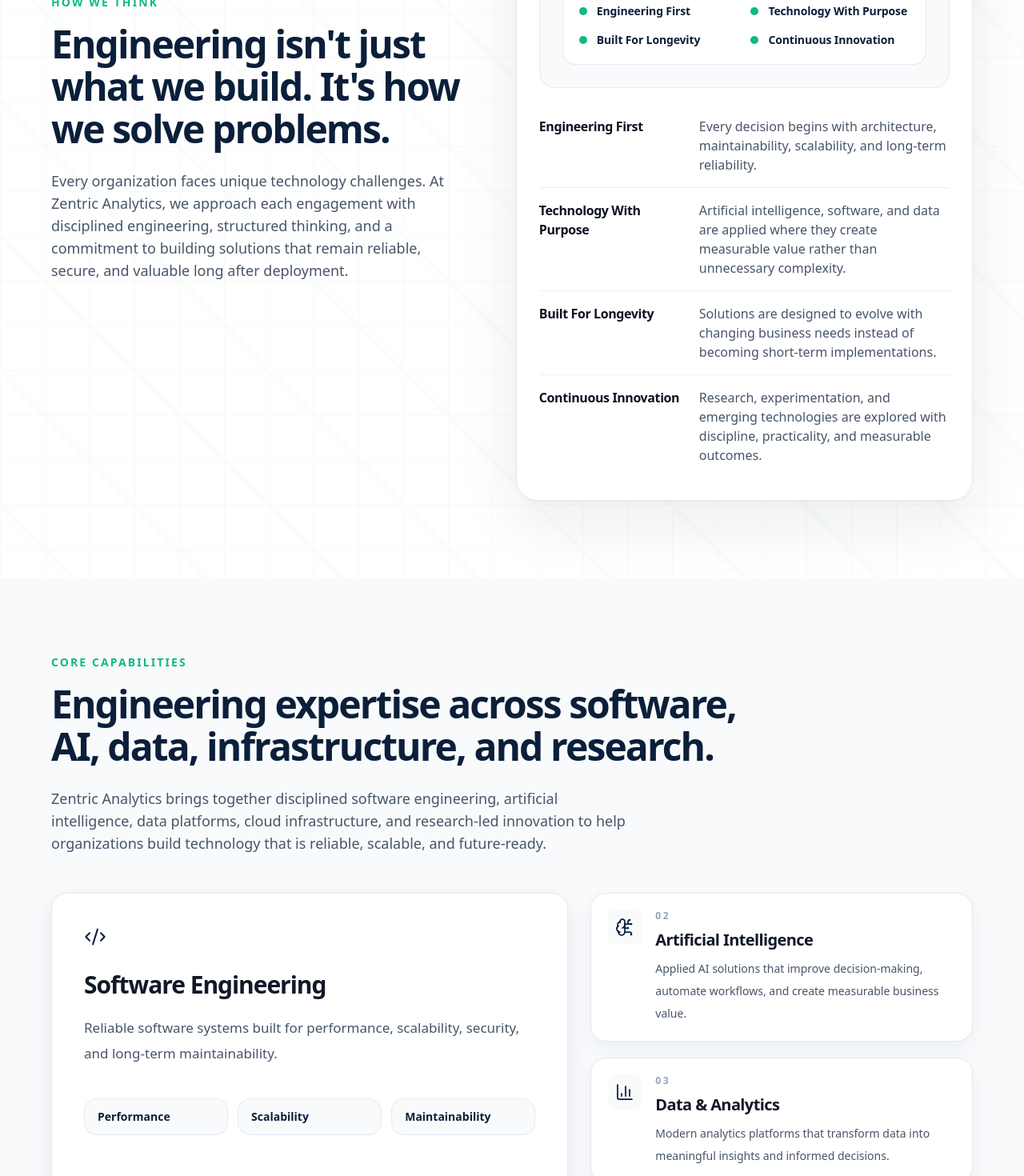
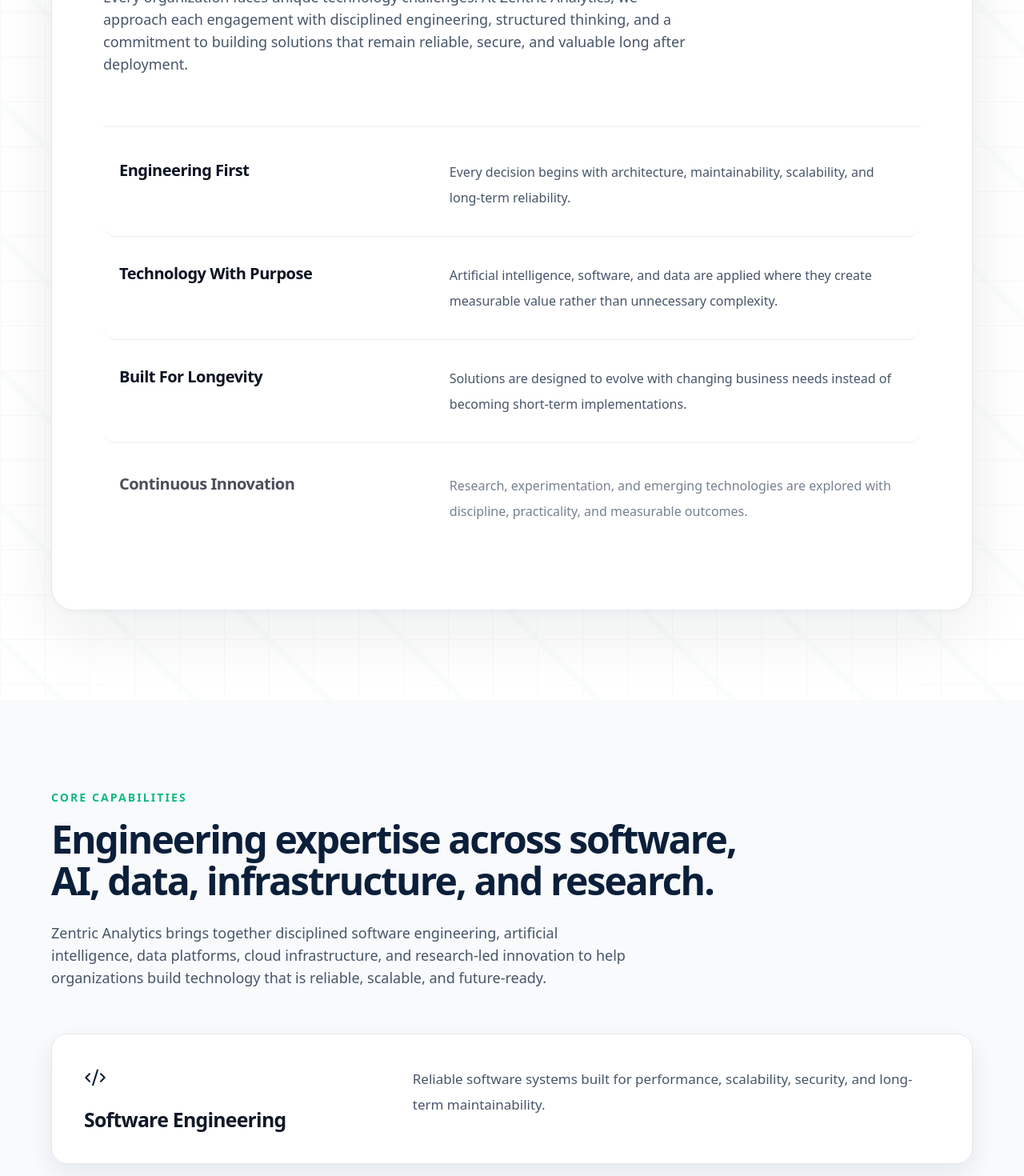
Before and after one commit to Zentric-Analytics/Zentricanalytics.com, a Next.js app: page / in a window 1280 px wide. Shown: the part 1180-2650 px from the top of the page at 80% size. Built offline with nearby package versions, Linux system fonts and the light colour scheme.

Commit message:
Revert "Redesign homepage section architecture"
This reverts commit 2a8ba6c5ae324197909186cddec1c007ae5dfbbb.

```diff
--- a/src/app/page.tsx
+++ b/src/app/page.tsx
@@ -199,62 +199,48 @@ export default function Home() {
         </div>
       </section>
 
-      <section className="philosophy-section relative isolate overflow-hidden bg-white px-4 py-16 sm:px-6 sm:py-20 lg:py-24" aria-labelledby="how-we-think-heading">
+      <section className="philosophy-section relative isolate overflow-hidden bg-white px-4 py-16 sm:px-6 sm:py-20 lg:py-28" aria-labelledby="how-we-think-heading">
         <div className="pointer-events-none absolute inset-0 -z-10 opacity-[0.025] [background-image:linear-gradient(rgba(15,23,42,0.95)_1px,transparent_1px),linear-gradient(90deg,rgba(15,23,42,0.95)_1px,transparent_1px),linear-gradient(45deg,transparent_48%,rgba(16,185,129,0.9)_49%,rgba(16,185,129,0.9)_51%,transparent_52%)] [background-size:56px_56px,56px_56px,168px_168px]" aria-hidden="true" />
-        <div className="mx-auto grid max-w-6xl items-center gap-10 lg:grid-cols-[minmax(0,0.95fr)_minmax(24rem,1.05fr)] lg:gap-16">
-          <div className="editorial-reveal editorial-reveal-1">
+        <div className="pointer-events-none absolute inset-x-0 top-0 -z-10 h-32 bg-gradient-to-b from-white/60 to-transparent" aria-hidden="true" />
+        <div className="editorial-reveal editorial-reveal-4 mx-auto max-w-6xl rounded-[1.65rem] border border-[#E5E7EB] bg-white px-7 py-12 text-left shadow-[0_26px_80px_rgba(15,23,42,0.08),0_2px_10px_rgba(15,23,42,0.035)] sm:rounded-[1.75rem] sm:px-11 sm:py-16 lg:px-16 lg:py-20">
           <SectionHeader
-              align="left"
+            className="editorial-reveal editorial-reveal-1"
             eyebrow="HOW WE THINK"
             heading={<>Engineering isn&apos;t just what we build. It&apos;s how we solve problems.</>}
             headingId="how-we-think-heading"
             description="Every organization faces unique technology challenges. At Zentric Analytics, we approach each engagement with disciplined engineering, structured thinking, and a commitment to building solutions that remain reliable, secure, and valuable long after deployment."
           />
+
+          <div className="mt-12 border-t border-slate-200/70 pt-2 sm:mt-14 lg:mt-16">
+            <div className="philosophy-row editorial-reveal editorial-reveal-5 border-b border-slate-200/70 px-4 py-7 sm:grid sm:grid-cols-[minmax(11rem,0.76fr)_minmax(0,1.24fr)] sm:gap-10 sm:px-5 sm:py-8 lg:gap-16">
+              <h3 className="text-[1.08rem] font-bold tracking-[-0.025em] text-ink sm:text-xl">Engineering First</h3>
+              <p className="mt-3 text-base leading-8 text-slate-600 sm:mt-0">
+                Every decision begins with architecture, maintainability, scalability, and long-term reliability.
+              </p>
             </div>
-
-          <div className="editorial-reveal editorial-reveal-4 rounded-[1.65rem] border border-[#E5E7EB] bg-white p-5 shadow-[0_26px_80px_rgba(15,23,42,0.08),0_2px_10px_rgba(15,23,42,0.035)] sm:p-7">
-            <div className="rounded-[1.25rem] border border-slate-200/80 bg-[#F8FAFC] p-5 sm:p-7">
-              <div className="grid gap-4 sm:grid-cols-[1fr_auto_1fr] sm:items-center">
-                <div className="rounded-2xl border border-slate-200 bg-white p-4">
-                  <p className="text-xs font-bold uppercase tracking-[0.24em] text-[#10B981]">Inputs</p>
-                  <p className="mt-3 text-sm leading-6 text-slate-600">Requirements, constraints, risk, operations</p>
+            <div className="philosophy-row editorial-reveal editorial-reveal-6 border-b border-slate-200/70 px-4 py-7 sm:grid sm:grid-cols-[minmax(11rem,0.76fr)_minmax(0,1.24fr)] sm:gap-10 sm:px-5 sm:py-8 lg:gap-16">
+              <h3 className="text-[1.08rem] font-bold tracking-[-0.025em] text-ink sm:text-xl">Technology With Purpose</h3>
+              <p className="mt-3 text-base leading-8 text-slate-600 sm:mt-0">
+                Artificial intelligence, software, and data are applied where they create measurable value rather than unnecessary complexity.
+              </p>
             </div>
-                <div className="hidden h-px w-14 bg-[#10B981]/50 sm:block" aria-hidden="true" />
-                <div className="rounded-2xl border border-slate-200 bg-white p-4">
-                  <p className="text-xs font-bold uppercase tracking-[0.24em] text-[#10B981]">Systems</p>
-                  <p className="mt-3 text-sm leading-6 text-slate-600">Architecture, interfaces, quality gates</p>
+            <div className="philosophy-row editorial-reveal editorial-reveal-7 border-b border-slate-200/70 px-4 py-7 sm:grid sm:grid-cols-[minmax(11rem,0.76fr)_minmax(0,1.24fr)] sm:gap-10 sm:px-5 sm:py-8 lg:gap-16">
+              <h3 className="text-[1.08rem] font-bold tracking-[-0.025em] text-ink sm:text-xl">Built For Longevity</h3>
+              <p className="mt-3 text-base leading-8 text-slate-600 sm:mt-0">
+                Solutions are designed to evolve with changing business needs instead of becoming short-term implementations.
+              </p>
             </div>
-              </div>
-              <div className="mx-auto my-4 h-10 w-px bg-[#10B981]/50" aria-hidden="true" />
-              <div className="rounded-2xl border border-[#0B1F3A]/10 bg-white p-5">
-                <div className="grid gap-4 sm:grid-cols-2">
-                  {['Engineering First', 'Technology With Purpose', 'Built For Longevity', 'Continuous Innovation'].map((principle) => (
-                    <div className="flex items-center gap-3" key={principle}>
-                      <span className="h-2.5 w-2.5 rounded-full bg-[#10B981]" aria-hidden="true" />
-                      <span className="text-sm font-bold tracking-[-0.01em] text-[#0B1F3A]">{principle}</span>
-                    </div>
-                  ))}
-                </div>
-              </div>
-            </div>
-            <div className="mt-5 divide-y divide-slate-200/70">
-              {[
-                ['Engineering First', 'Every decision begins with architecture, maintainability, scalability, and long-term reliability.'],
-                ['Technology With Purpose', 'Artificial intelligence, software, and data are applied where they create measurable value rather than unnecessary complexity.'],
-                ['Built For Longevity', 'Solutions are designed to evolve with changing business needs instead of becoming short-term implementations.'],
-                ['Continuous Innovation', 'Research, experimentation, and emerging technologies are explored with discipline, practicality, and measurable outcomes.'],
-              ].map(([title, description]) => (
-                <div className="grid gap-2 py-4 sm:grid-cols-[11rem_1fr] sm:gap-6" key={title}>
-                  <h3 className="text-base font-bold tracking-[-0.025em] text-ink">{title}</h3>
-                  <p className="text-sm leading-7 text-slate-600 sm:text-base">{description}</p>
-                </div>
-              ))}
+            <div className="philosophy-row editorial-reveal editorial-reveal-8 px-4 py-7 sm:grid sm:grid-cols-[minmax(11rem,0.76fr)_minmax(0,1.24fr)] sm:gap-10 sm:px-5 sm:py-8 lg:gap-16">
+              <h3 className="text-[1.08rem] font-bold tracking-[-0.025em] text-ink sm:text-xl">Continuous Innovation</h3>
+              <p className="mt-3 text-base leading-8 text-slate-600 sm:mt-0">
+                Research, experimentation, and emerging technologies are explored with discipline, practicality, and measurable outcomes.
+              </p>
             </div>
           </div>
         </div>
       </section>
 
-      <section className="bg-[#F8FAFC] px-4 py-16 sm:px-6 sm:py-20 lg:py-24" aria-labelledby="core-capabilities-heading">
+      <section className="bg-[#F8FAFC] px-4 py-16 sm:px-6 sm:py-20 lg:py-28" aria-labelledby="core-capabilities-heading">
         <div className="mx-auto max-w-6xl">
           <SectionHeader
             eyebrow="CORE CAPABILITIES"
@@ -263,64 +249,69 @@ export default function Home() {
             description="Zentric Analytics brings together disciplined software engineering, artificial intelligence, data platforms, cloud infrastructure, and research-led innovation to help organizations build technology that is reliable, scalable, and future-ready."
           />
 
-          <div className="mt-12 grid gap-6 lg:grid-cols-[minmax(0,1.15fr)_minmax(21rem,0.85fr)] lg:gap-7">
-            <DesignSystemCard as={Link} className="core-capability-card" href="/services" interactive variant="featured">
-              <CodeXml aria-hidden="true" className="size-7 text-[#0B1F3A] transition-colors duration-200 group-hover:text-[#10B981]" strokeWidth={1.75} />
-              <h3 className="mt-7 text-2xl font-bold leading-[1.15] tracking-[-0.035em] text-[#111827] sm:text-3xl">Software Engineering</h3>
-              <p className="mt-5 max-w-2xl text-base leading-8 text-[#475569] sm:text-[1.0625rem]">Reliable software systems built for performance, scalability, security, and long-term maintainability.</p>
-              <div className="mt-10 grid gap-3 sm:grid-cols-3">
-                {['Performance', 'Scalability', 'Maintainability'].map((item) => (
-                  <div className="rounded-2xl border border-slate-200/80 bg-[#F8FAFC] px-4 py-3 text-sm font-bold text-[#0B1F3A]" key={item}>{item}</div>
-                ))}
+          <div className="mt-12 grid items-stretch gap-6 md:grid-cols-2 lg:mt-14 lg:gap-7">
+            {capabilities.map((capability) => (
+              <DesignSystemCard
+                as={Link}
+                className={`core-capability-card ${capability.featured ? 'md:col-span-2' : ''}`}
+                href="/services"
+                interactive
+                key={capability.title}
+                variant={capability.featured ? 'featured' : 'capability'}
+              >
+                <div className={`flex h-full w-full flex-col ${capability.featured ? 'lg:grid lg:grid-cols-[0.72fr_1.28fr] lg:gap-10' : ''}`}>
+                  <div>
+                    <capability.Icon
+                      aria-hidden="true"
+                      className="size-6 text-[#0B1F3A] transition-colors duration-200 ease-out group-hover:text-[#10B981] group-focus-visible:text-[#10B981] sm:size-7"
+                      strokeWidth={1.75}
+                    />
+                    <h3 className="mt-6 text-[1.375rem] font-bold leading-[1.18] tracking-[-0.03em] text-[#111827] sm:text-[1.55rem]">
+                      {capability.title}
+                    </h3>
+                  </div>
+                  <div className={`flex flex-1 flex-col ${capability.featured ? 'mt-6 lg:mt-0' : 'mt-6'}`}>
+                    <p className="max-w-2xl text-base leading-8 text-[#475569] sm:text-[1.0625rem] sm:leading-8">
+                      {capability.description}
+                    </p>
+                  </div>
                 </div>
               </DesignSystemCard>
-            <div className="grid gap-5">
-              {capabilities.filter((capability) => capability.title !== 'Software Engineering').map((capability, index) => (
-                <Link className="group grid gap-4 rounded-[20px] border border-[#E5E7EB] bg-white p-5 shadow-[0_8px_24px_rgba(11,31,58,0.05)] transition hover:border-[#10B981]/55 sm:grid-cols-[auto_1fr]" href="/services" key={capability.title}>
-                  <div className="flex size-11 items-center justify-center rounded-[11px] bg-[#F8FAFC]">
-                    <capability.Icon aria-hidden="true" className="size-6 text-[#0B1F3A] transition-colors group-hover:text-[#10B981]" strokeWidth={1.75} />
-                  </div>
-                  <div>
-                    <p className="text-xs font-bold uppercase tracking-[0.22em] text-slate-400">0{index + 2}</p>
-                    <h3 className="mt-2 text-xl font-bold tracking-[-0.03em] text-[#111827]">{capability.title}</h3>
-                    <p className="mt-2 text-sm leading-7 text-[#475569]">{capability.description}</p>
-                  </div>
-                </Link>
             ))}
-            </div>
           </div>
         </div>
       </section>
 
-      <section className="bg-white px-4 py-16 sm:px-6 sm:py-20 lg:py-24" aria-labelledby="why-choose-heading">
+      <section className="bg-white px-4 py-16 sm:px-6 sm:py-20 lg:py-28" aria-labelledby="why-choose-heading">
         <div className="mx-auto max-w-6xl">
-          <div className="grid gap-10 lg:grid-cols-[minmax(20rem,0.82fr)_minmax(0,1.18fr)] lg:gap-14">
           <SectionHeader
-              align="left"
             eyebrow="WHY CHOOSE ZENTRIC ANALYTICS"
             heading="Built for organizations that need technology they can depend on."
             headingId="why-choose-heading"
             description="Zentric Analytics combines disciplined engineering, responsible technology adoption, and long-term architectural thinking to help organizations build systems that remain reliable beyond launch."
           />
-            <div className="divide-y divide-[#E5E7EB] border-y border-[#E5E7EB]">
+
+          <div className="mt-12 grid items-stretch gap-6 md:grid-cols-2 lg:mt-14 lg:gap-7">
             {trustPrinciples.map((principle) => (
-                <article className="group grid gap-4 py-6 sm:grid-cols-[4.5rem_1fr] sm:gap-6" key={principle.number}>
-                  <div className="flex items-start gap-3 sm:block">
-                    <span className="text-xs font-bold tracking-[0.24em] text-[#10B981]">{principle.number}</span>
-                    <principle.Icon aria-hidden="true" className="mt-0 size-6 text-[#0B1F3A] transition-colors group-hover:text-[#10B981] sm:mt-5 sm:size-7" strokeWidth={1.75} />
-                  </div>
-                  <div>
-                    <h3 className="text-xl font-bold leading-[1.2] tracking-[-0.03em] text-[#111827] sm:text-2xl">{principle.title}</h3>
-                    <p className="mt-3 max-w-[42rem] text-base leading-[1.7] text-[#475569] sm:text-[1.0625rem]">{principle.description}</p>
-                  </div>
-                </article>
+              <DesignSystemCard className="trust-principle-card" interactive key={principle.number} variant="standard">
+                <principle.Icon
+                  aria-hidden="true"
+                  className="size-6 shrink-0 text-[#0B1F3A] transition-colors duration-200 ease-out group-hover:text-[#10B981] sm:size-7"
+                  strokeWidth={1.75}
+                />
+                <h3 className="mt-6 max-w-[34rem] text-[1.375rem] font-bold leading-[1.2] tracking-[-0.03em] text-[#111827] sm:text-2xl">
+                  {principle.title}
+                </h3>
+                <p className="mt-4 max-w-[36rem] text-base leading-[1.7] text-[#475569] sm:text-[1.0625rem]">
+                  {principle.description}
+                </p>
+              </DesignSystemCard>
             ))}
-            </div>
           </div>
         </div>
       </section>
 
-      <section className="bg-[#F8FAFC] px-4 py-16 sm:px-6 sm:py-20 lg:py-24" aria-labelledby="engineering-process-heading">
+      <section className="bg-[#F8FAFC] px-4 py-16 sm:px-6 sm:py-20 lg:py-28" aria-labelledby="engineering-process-heading">
         <div className="mx-auto max-w-6xl">
           <SectionHeader
             eyebrow="ENGINEERING PROCESS"
@@ -329,18 +320,26 @@ export default function Home() {
             description="Every engagement follows a structured workflow designed to reduce risk, improve collaboration, and deliver technology that remains reliable, maintainable, and scalable over time."
           />
 
-          <div className="mt-12 rounded-[1.65rem] border border-[#E5E7EB] bg-white p-5 shadow-[0_18px_48px_rgba(11,31,58,0.07)] sm:p-7 lg:mt-14 lg:p-8">
-            <div className="relative grid gap-5 lg:grid-cols-6 lg:gap-0">
-              <div className="absolute left-[1.35rem] top-8 bottom-8 w-px bg-[#10B981]/35 lg:left-8 lg:right-8 lg:top-[2.25rem] lg:bottom-auto lg:h-px lg:w-auto" aria-hidden="true" />
+          <div className="mt-12 lg:mt-14">
+            <div className="grid gap-6 md:grid-cols-2 lg:grid-cols-3 lg:gap-7">
               {engineeringProcess.map((step) => (
-                <article className="relative grid grid-cols-[3rem_1fr] gap-4 rounded-2xl bg-white p-3 lg:block lg:px-3 lg:py-2" key={step.title}>
-                  <div className="relative z-10 flex size-11 items-center justify-center rounded-[11px] border border-[#E5E7EB] bg-[#F8FAFC]">
-                    <step.Icon aria-hidden="true" className="size-6 shrink-0 text-[#0B1F3A]" strokeWidth={1.75} />
+                <article
+                  className="engineering-process-card group relative rounded-[20px] border border-[#E5E7EB] bg-white p-6 shadow-[0_8px_24px_rgba(11,31,58,0.06)] transition-[border-color,box-shadow,transform] duration-200 ease-out motion-safe:hover:-translate-y-0.5 hover:border-[#10B981]/55 hover:shadow-[0_16px_36px_rgba(11,31,58,0.10)] sm:p-7"
+                  key={step.title}
+                >
+                  <div className="flex size-11 items-center justify-center rounded-[11px] bg-[#F8FAFC]">
+                    <step.Icon
+                      aria-hidden="true"
+                      className="size-6 shrink-0 text-[#0B1F3A] transition-colors duration-200 ease-out group-hover:text-[#10B981] sm:size-7"
+                      strokeWidth={1.75}
+                    />
                   </div>
-                  <div className="lg:mt-6">
-                    <h3 className="text-lg font-bold leading-[1.2] tracking-[-0.03em] text-[#0B1F3A] sm:text-xl">{step.title}</h3>
-                    <p className="mt-3 text-sm leading-7 text-[#475569]">{step.description}</p>
-                  </div>
+                  <h3 className="mt-6 text-xl font-bold leading-[1.2] tracking-[-0.03em] text-[#0B1F3A] sm:text-2xl">
+                    {step.title}
+                  </h3>
+                  <p className="mt-3 max-w-[32rem] text-sm leading-7 text-[#475569] sm:text-base sm:leading-[1.75]">
+                    {step.description}
+                  </p>
                 </article>
               ))}
             </div>
@@ -348,7 +347,7 @@ export default function Home() {
         </div>
       </section>
 
-      <section className="bg-white px-4 py-16 sm:px-6 sm:py-20 lg:py-24" aria-labelledby="industries-heading">
+      <section className="bg-white px-4 py-16 sm:px-6 sm:py-20 lg:py-28" aria-labelledby="industries-heading">
         <div className="mx-auto max-w-6xl">
           <SectionHeader
             eyebrow="INDUSTRIES WE SERVE"
@@ -357,22 +356,22 @@ export default function Home() {
             description="Every industry has unique operational, regulatory, and technical challenges. Zentric Analytics applies disciplined engineering, artificial intelligence, data platforms, and modern software solutions to help organizations build reliable, scalable, and future-ready technology."
           />
 
-          <div className="mt-12 grid gap-6 lg:grid-cols-[minmax(0,0.95fr)_minmax(0,1.05fr)] lg:gap-7 lg:mt-14">
-            <DesignSystemCard className="industry-card" interactive variant="featured">
-              <HeartPulse aria-hidden="true" className="size-7 shrink-0 text-[#0B1F3A] transition-colors duration-200 group-hover:text-[#10B981]" strokeWidth={1.75} />
-              <p className="mt-8 text-xs font-bold uppercase tracking-[0.26em] text-[#10B981]">Featured industry</p>
-              <h3 className="mt-3 text-2xl font-bold leading-[1.15] tracking-[-0.035em] text-[#0B1F3A] sm:text-3xl">Healthcare</h3>
-              <p className="mt-5 max-w-[34rem] text-base leading-8 text-[#475569] sm:text-[1.0625rem]">Reliable digital platforms, secure data systems, and intelligent healthcare technology that improve operational efficiency.</p>
+          <div className="mt-12 grid gap-6 md:grid-cols-2 lg:mt-14 lg:grid-cols-3 lg:gap-7">
+            {industries.map((industry) => (
+              <DesignSystemCard className="industry-card" interactive key={industry.title} variant="standard">
+                <industry.Icon
+                  aria-hidden="true"
+                  className="size-6 shrink-0 text-[#0B1F3A] transition-colors duration-200 ease-out group-hover:text-[#10B981] sm:size-7"
+                  strokeWidth={1.75}
+                />
+                <h3 className="mt-6 text-[1.25rem] font-bold leading-[1.2] tracking-[-0.03em] text-[#0B1F3A] sm:text-[1.4375rem]">
+                  {industry.title}
+                </h3>
+                <p className="mt-4 max-w-[34rem] text-base leading-[1.7] text-[#475569] sm:text-[1.0625rem] sm:leading-8">
+                  {industry.description}
+                </p>
               </DesignSystemCard>
-            <div className="grid gap-4 sm:grid-cols-2">
-              {industries.filter((industry) => industry.title !== 'Healthcare').map((industry) => (
-                <article className="group rounded-[20px] border border-[#E5E7EB] bg-white p-5 shadow-[0_8px_24px_rgba(11,31,58,0.05)] transition hover:border-[#10B981]/55" key={industry.title}>
-                  <industry.Icon aria-hidden="true" className="size-6 shrink-0 text-[#0B1F3A] transition-colors group-hover:text-[#10B981]" strokeWidth={1.75} />
-                  <h3 className="mt-5 text-lg font-bold leading-[1.2] tracking-[-0.03em] text-[#0B1F3A] sm:text-xl">{industry.title}</h3>
-                  <p className="mt-3 text-sm leading-7 text-[#475569] sm:text-base">{industry.description}</p>
-                </article>
             ))}
-            </div>
           </div>
         </div>
       </section>
```
Lines whose indentation alone changed are shown as unchanged.
